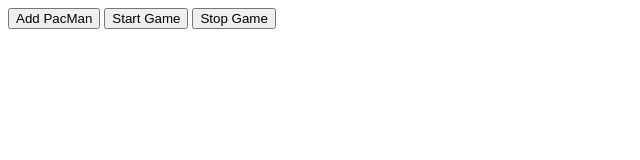
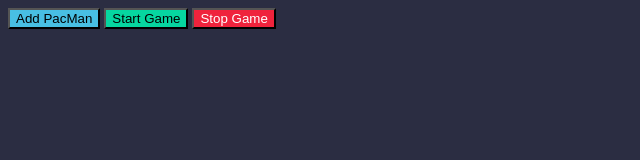
Before and after one commit to anthgrim/PacMen-MIT, a plain HTML site: page index.html in a window 1280 px wide. Shown: the whole page, without its empty margins (0-640 px from the left). Drawn offline with Linux system fonts and the light colour scheme.

Commit message:
Added file organization and in-line styles

```diff
--- a/index.html
+++ b/index.html
@@ -1,9 +1,28 @@
 <html>
-  <body>
+  <body style="background-color: #2b2d42">
     <div id="game">
-      <button onclick="makeOne()" width="200" height="30">Add PacMan</button>
-      <button onclick="update()" width="200" height="30">Start Game</button>
-      <button onclick="stop()">Stop Game</button>
+      <button
+        onclick="makeOne()"
+        width="200"
+        height="30"
+        style="background-color: #48bfe3"
+      >
+        Add PacMan
+      </button>
+      <button
+        onclick="update()"
+        width="200"
+        height="30"
+        style="background-color: #06d6a0"
+      >
+        Start Game
+      </button>
+      <button
+        onclick="stop()"
+        style="background-color: #ef233c; color: #ffffff"
+      >
+        Stop Game
+      </button>
     </div>
 
     <script src="./scripts.js"></script>
--- a/scripts.js
+++ b/scripts.js
@@ -22,7 +22,7 @@
   let game = document.getElementById("game");
   let newimg = document.createElement("img");
   newimg.style.position = "absolute";
-  newimg.src = "PacMan1.png";
+  newimg.src = `images/PacMan1.png`;
   newimg.width = 100;
   newimg.style.left = position.x;
   newimg.style.top = position.y;
```
Also changed, not shown: images/PacMan1.png (renamed from PacMan1.png), images/PacMan2.png (renamed from PacMan2.png), images/PacMan3.png (renamed from PacMan3.png), images/PacMan4.png (renamed from PacMan4.png).
